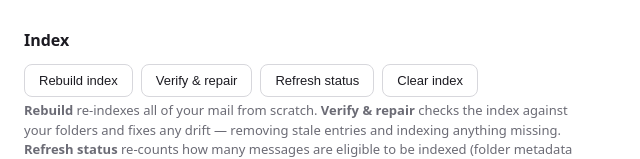
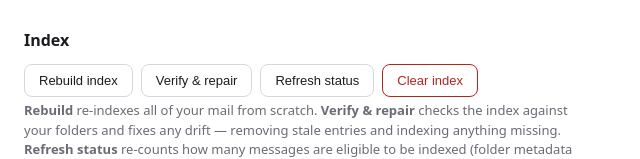
Before and after one commit to seifer7/thunderbird-omnisearch, a browser extension: page options/options.html in a window 1280 px wide. Shown: the part 984-1143 px from the top of the page, without its empty margins (0-640 px from the left). Drawn offline with Linux system fonts and the light colour scheme.

Commit message:
Fix "Clear index” button no longer appear as a danger action until hovered
Co-authored-by: Copilot Autofix powered by AI <175728472+Copilot@users.noreply.github.com>

```diff
--- a/options/options.html
+++ b/options/options.html
@@ -62,7 +62,8 @@
       .folder-tree .acct-header:first-child { margin-top: 2px; }
       .folder-tree label { margin-bottom: 4px; }
       .folder-tree .empty { color: var(--muted); font-size: 13px; }
-      button.danger:hover { background: rgba(179, 38, 30, 0.08); }
+button.danger { border-color: #b3261e; color: #b3261e; }
+button.danger:hover { background: rgba(179, 38, 30, 0.08); }
       .banner {
         display: flex;
         align-items: center;
```
